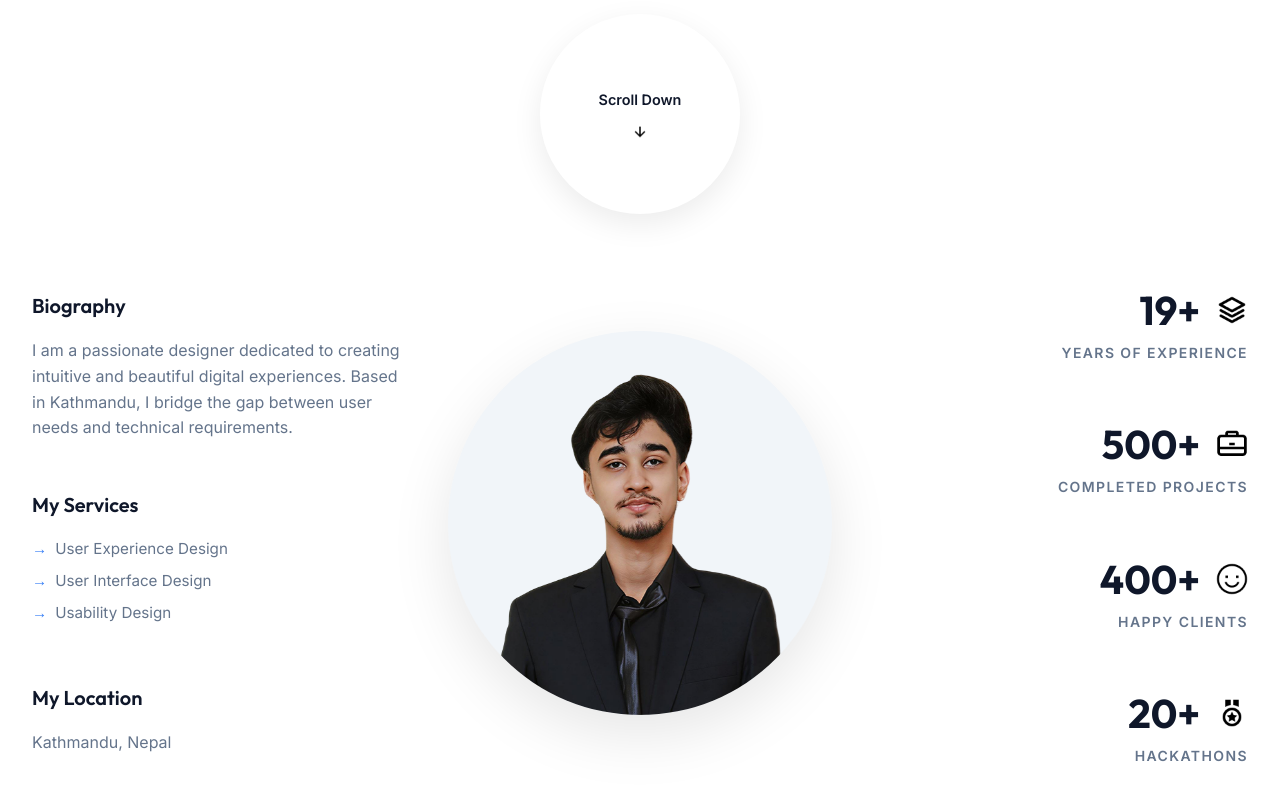
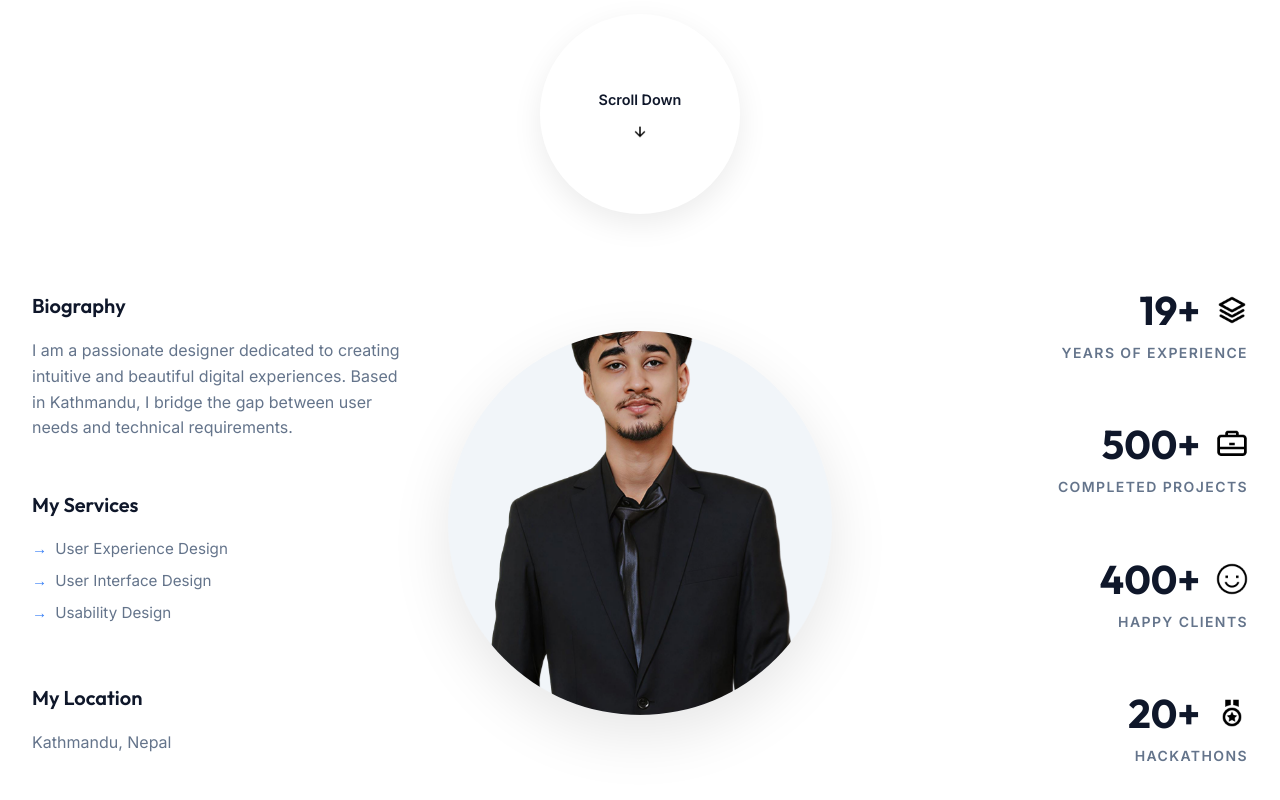
Before and after one commit to Sandesh03-bot/Portfolio, a Next.js app: page / in a window 1280 px wide. Shown: the part 378-1178 px from the top of the page. Built offline with nearby package versions, Linux system fonts and the light colour scheme.

Commit message:
Center profile image vertically in circle

```diff
--- a/app/globals.css
+++ b/app/globals.css
@@ -887,7 +887,7 @@ body {
     width: 100%;
     height: 100%;
     object-fit: cover;
-    object-position: center top;
+    object-position: center;
     z-index: 10;
 }
 
```
